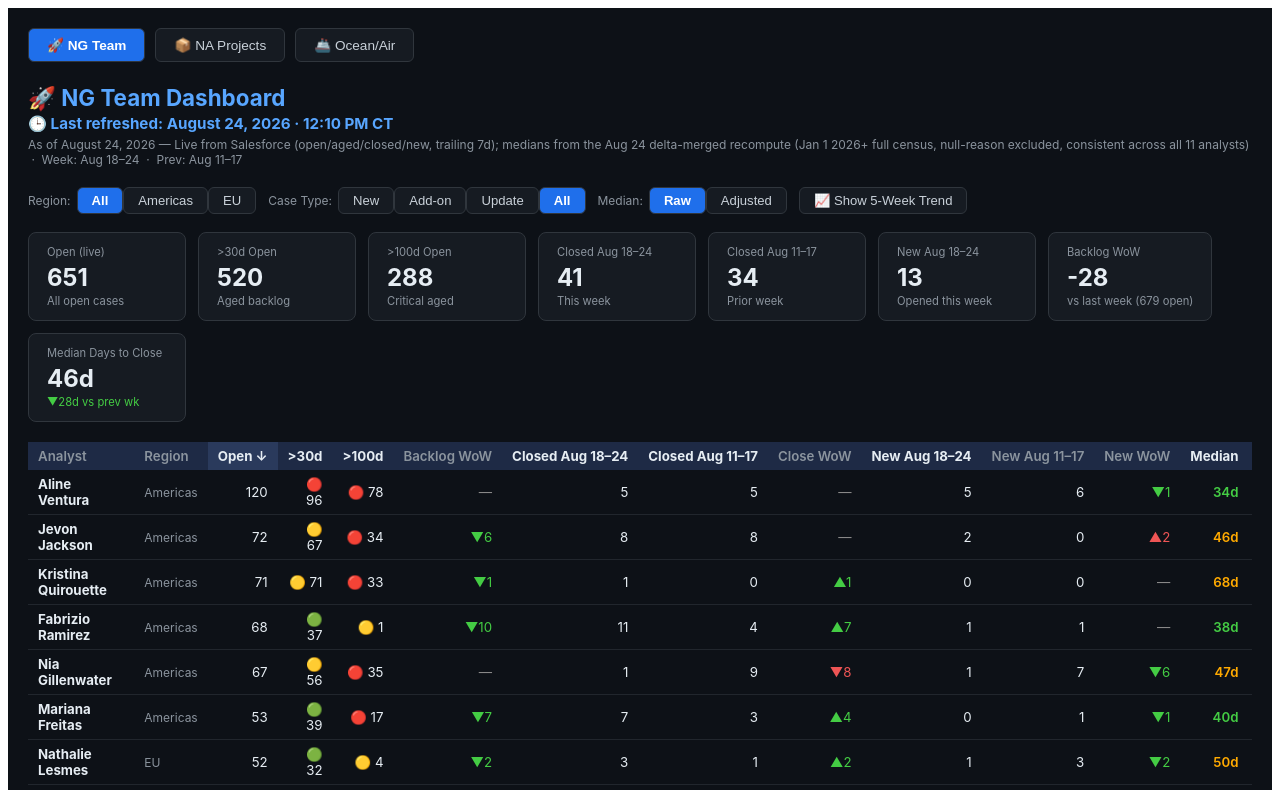
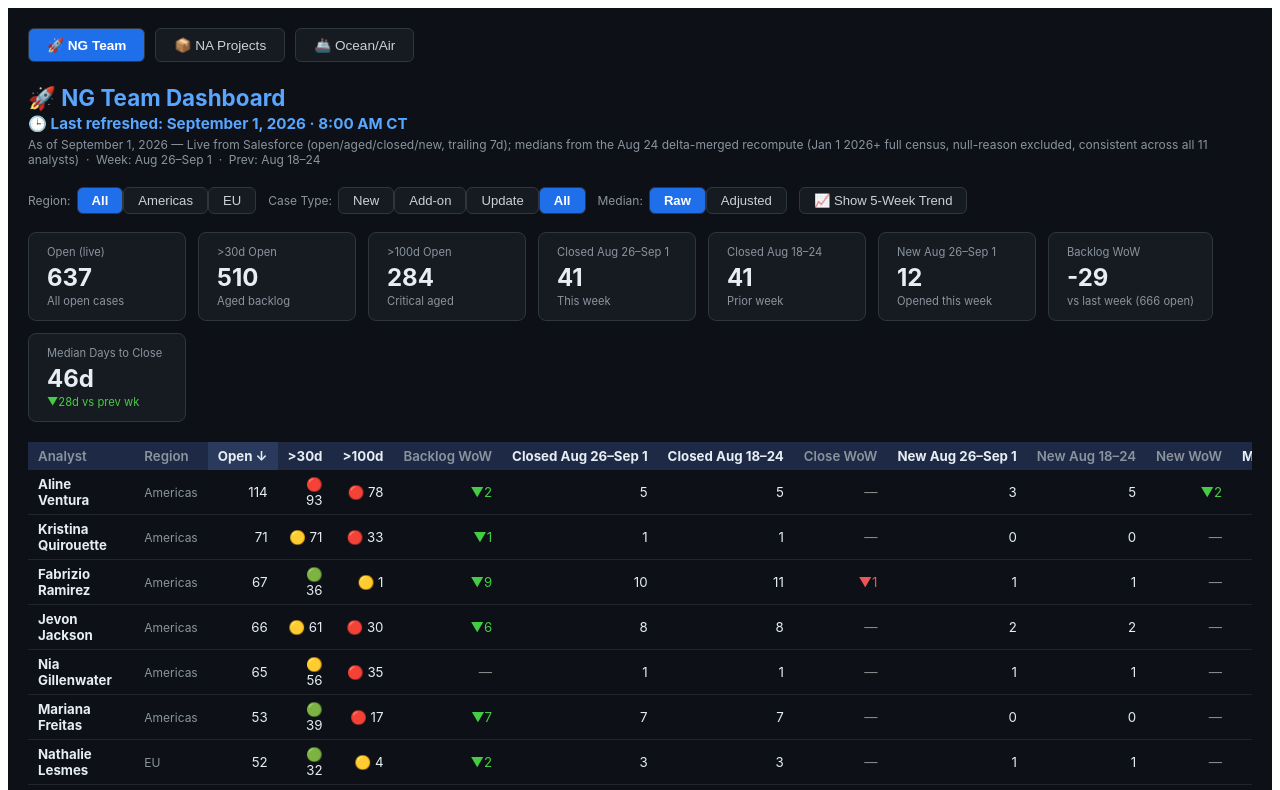
Before and after one commit to The-Vickerman/ng-dashboard, a React (Vite) app: page / in a window 1280 px wide. Shown: the top 790 px of the page. Built offline with nearby package versions, Linux system fonts and the light colour scheme; the HTML template or start-up script is replaced by a standard one.

Commit message:
Refresh NG dashboard: live open/aged/closed/new for trailing week Aug 26-Sep 1 2026

```diff
--- a/src/NGTeam.jsx
+++ b/src/NGTeam.jsx
@@ -1,9 +1,9 @@
 import { useState, useMemo } from "react";
 
-const LAST_REFRESHED = "August 24, 2026 · 12:10 PM CT";
-const AS_OF     = "August 24, 2026 — Live from Salesforce (open/aged/closed/new, trailing 7d); medians from the Aug 24 delta-merged recompute (Jan 1 2026+ full census, null-reason excluded, consistent across all 11 analysts)";
-const THIS_WEEK = "Aug 18–24";
-const PREV_WEEK = "Aug 11–17";
+const LAST_REFRESHED = "September 1, 2026 · 8:00 AM CT";
+const AS_OF     = "September 1, 2026 — Live from Salesforce (open/aged/closed/new, trailing 7d); medians from the Aug 24 delta-merged recompute (Jan 1 2026+ full census, null-reason excluded, consistent across all 11 analysts)";
+const THIS_WEEK = "Aug 26–Sep 1";
+const PREV_WEEK = "Aug 18–24";
 
 const WEEK_LABELS = ["Jun 9–15", "Jun 16–22", "Jun 23–29", "Jun 30–Jul 6", "Jul 16 (recompute)"];
 
@@ -15,10 +15,10 @@ const TEAM_MEDIAN_TREND_ADJ = [34, 43, 47, 48, 31];
 
 const TEAM = [
   { name:"Aline Ventura", region:"Americas",
-    open:{new:30,addon:63,update:22,all:120}, a30:{new:30,addon:56,update:9,all:96},
+    open:{new:29,addon:63,update:19,all:114}, a30:{new:29,addon:56,update:7,all:93},
     a100:{new:25,addon:52,update:0,all:78}, cl7:{new:2,addon:2,update:1,all:5},
-    cp7:{new:0,addon:1,update:4,all:5}, n7:{new:0,addon:0,update:2,all:5},
-    np7:{new:0,addon:0,update:6,all:6}, openp7:120,
+    cp7:{new:2,addon:2,update:1,all:5}, n7:{new:0,addon:0,update:2,all:3},
+    np7:{new:0,addon:0,update:2,all:5}, openp7:116,
     median:{new:67,addon:62,update:24,all:34}, medianAdj:{new:46,addon:34,update:23,all:29},
     medianTrend:[34,34,34,34,34] },
   { name:"Daisy Marquez", region:"Americas",
@@ -27,70 +27,70 @@ const TEAM = [
     cp7:{new:0,addon:0,update:1,all:1}, n7:{new:0,addon:0,update:0,all:0},
     np7:{new:0,addon:0,update:0,all:0}, openp7:51,
     median:{new:93,addon:52,update:137,all:94}, medianAdj:{new:46,addon:52,update:137,all:74},
-    medianTrend:[93,93,93,94,94] },
+    medianTrend:[93,93,94,94,94] },
   { name:"Jevon Jackson", region:"Americas",
-    open:{new:35,addon:25,update:8,all:72}, a30:{new:34,addon:24,update:6,all:67},
-    a100:{new:14,addon:11,update:6,all:34}, cl7:{new:3,addon:2,update:3,all:8},
-    cp7:{new:4,addon:3,update:1,all:8}, n7:{new:0,addon:0,update:2,all:2},
-    np7:{new:0,addon:0,update:0,all:0}, openp7:78,
+    open:{new:32,addon:23,update:7,all:66}, a30:{new:31,addon:22,update:5,all:61},
+    a100:{new:12,addon:10,update:5,all:30}, cl7:{new:3,addon:2,update:3,all:8},
+    cp7:{new:3,addon:2,update:3,all:8}, n7:{new:0,addon:0,update:2,all:2},
+    np7:{new:0,addon:0,update:2,all:2}, openp7:72,
     median:{new:66,addon:48,update:41,all:46}, medianAdj:{new:44,addon:33,update:29,all:34},
-    medianTrend:[42,46,46,46,46] },
+    medianTrend:[46,46,46,46,46] },
   { name:"Kristen Whitman", region:"Americas",
-    open:{new:2,addon:3,update:4,all:11}, a30:{new:2,addon:1,update:4,all:7},
-    a100:{new:1,addon:1,update:2,all:4}, cl7:{new:1,addon:0,update:0,all:3},
-    cp7:{new:0,addon:1,update:0,all:2}, n7:{new:0,addon:0,update:0,all:2},
-    np7:{new:0,addon:2,update:0,all:5}, openp7:12,
+    open:{new:2,addon:4,update:4,all:11}, a30:{new:2,addon:1,update:4,all:7},
+    a100:{new:1,addon:1,update:2,all:4}, cl7:{new:1,addon:0,update:0,all:4},
+    cp7:{new:1,addon:0,update:0,all:3}, n7:{new:0,addon:1,update:0,all:3},
+    np7:{new:0,addon:0,update:0,all:2}, openp7:12,
     median:{new:45,addon:56,update:17,all:45}, medianAdj:{new:30,addon:56,update:17,all:34},
-    medianTrend:[42,45,45,45,45] },
+    medianTrend:[45,45,45,45,45] },
   { name:"Kristina Quirouette", region:"Americas",
     open:{new:37,addon:7,update:3,all:71}, a30:{new:37,addon:7,update:3,all:71},
     a100:{new:17,addon:4,update:2,all:33}, cl7:{new:0,addon:1,update:0,all:1},
-    cp7:{new:0,addon:0,update:0,all:0}, n7:{new:0,addon:0,update:0,all:0},
+    cp7:{new:0,addon:1,update:0,all:1}, n7:{new:0,addon:0,update:0,all:0},
     np7:{new:0,addon:0,update:0,all:0}, openp7:72,
     median:{new:89,addon:58,update:53,all:68}, medianAdj:{new:89,addon:35,update:53,all:63},
-    medianTrend:[62,68,68,68,68] },
+    medianTrend:[68,68,68,68,68] },
   { name:"Mariana Freitas", region:"Americas",
     open:{new:15,addon:14,update:19,all:53}, a30:{new:13,addon:11,update:10,all:39},
     a100:{new:7,addon:3,update:2,all:17}, cl7:{new:2,addon:2,update:3,all:7},
-    cp7:{new:1,addon:0,update:2,all:3}, n7:{new:0,addon:0,update:0,all:0},
-    np7:{new:0,addon:0,update:1,all:1}, openp7:60,
+    cp7:{new:2,addon:2,update:3,all:7}, n7:{new:0,addon:0,update:0,all:0},
+    np7:{new:0,addon:0,update:0,all:0}, openp7:60,
     median:{new:51,addon:44,update:31,all:40}, medianAdj:{new:35,addon:41,update:29,all:34},
     medianTrend:[40,40,40,40,40] },
   { name:"Nia Gillenwater", region:"Americas",
-    open:{new:13,addon:29,update:21,all:67}, a30:{new:13,addon:24,update:17,all:56},
+    open:{new:13,addon:29,update:20,all:65}, a30:{new:13,addon:24,update:17,all:56},
     a100:{new:9,addon:15,update:10,all:35}, cl7:{new:0,addon:1,update:0,all:1},
-    cp7:{new:0,addon:2,update:5,all:9}, n7:{new:0,addon:0,update:0,all:1},
-    np7:{new:0,addon:4,update:2,all:7}, openp7:67,
+    cp7:{new:0,addon:1,update:0,all:1}, n7:{new:0,addon:0,update:0,all:1},
+    np7:{new:0,addon:0,update:0,all:1}, openp7:65,
     median:{new:84,addon:62,update:27,all:47}, medianAdj:{new:80,addon:48,update:26,all:29},
-    medianTrend:[47,48,48,47,47] },
+    medianTrend:[48,47,47,47,47] },
   { name:"Fabrizio Ramirez", region:"Americas",
-    open:{new:3,addon:15,update:43,all:68}, a30:{new:3,addon:6,update:21,all:37},
-    a100:{new:1,addon:0,update:0,all:1}, cl7:{new:5,addon:0,update:6,all:11},
-    cp7:{new:0,addon:1,update:3,all:4}, n7:{new:0,addon:0,update:1,all:1},
-    np7:{new:0,addon:0,update:1,all:1}, openp7:78,
+    open:{new:3,addon:14,update:43,all:67}, a30:{new:3,addon:5,update:21,all:36},
+    a100:{new:1,addon:0,update:0,all:1}, cl7:{new:3,addon:1,update:6,all:10},
+    cp7:{new:5,addon:0,update:6,all:11}, n7:{new:0,addon:0,update:1,all:1},
+    np7:{new:0,addon:0,update:1,all:1}, openp7:76,
     median:{new:52,addon:41,update:36,all:38}, medianAdj:{new:46,addon:40,update:30,all:36},
-    medianTrend:[34,40,40,38,38] },
+    medianTrend:[40,38,38,38,38] },
   { name:"Nathalie Lesmes", region:"EU",
     open:{new:9,addon:20,update:3,all:52}, a30:{new:7,addon:16,update:2,all:32},
     a100:{new:2,addon:2,update:0,all:4}, cl7:{new:2,addon:0,update:0,all:3},
-    cp7:{new:0,addon:1,update:0,all:1}, n7:{new:0,addon:0,update:0,all:1},
-    np7:{new:1,addon:1,update:1,all:3}, openp7:54,
+    cp7:{new:2,addon:0,update:0,all:3}, n7:{new:0,addon:0,update:0,all:1},
+    np7:{new:0,addon:0,update:0,all:1}, openp7:54,
     median:{new:54,addon:100,update:44,all:50}, medianAdj:{new:42,addon:78,update:30,all:44},
-    medianTrend:[42,51,51,50,50] },
+    medianTrend:[51,50,50,50,50] },
   { name:"Oleksii Kosenko", region:"EU",
-    open:{new:10,addon:11,update:15,all:42}, a30:{new:10,addon:11,update:15,all:41},
+    open:{new:10,addon:12,update:15,all:43}, a30:{new:10,addon:11,update:15,all:41},
     a100:{new:9,addon:1,update:14,all:27}, cl7:{new:0,addon:0,update:1,all:1},
-    cp7:{new:0,addon:0,update:0,all:0}, n7:{new:0,addon:0,update:0,all:1},
-    np7:{new:0,addon:0,update:0,all:0}, openp7:42,
+    cp7:{new:0,addon:0,update:1,all:1}, n7:{new:0,addon:0,update:0,all:1},
+    np7:{new:0,addon:0,update:0,all:1}, openp7:43,
     median:{new:160,addon:65,update:1,all:72}, medianAdj:{new:109,addon:54,update:1,all:62},
-    medianTrend:[76,72,72,72,72] },
+    medianTrend:[72,72,72,72,72] },
   { name:"Prathiba Seetharaman", region:"EU",
     open:{new:12,addon:18,update:1,all:45}, a30:{new:8,addon:14,update:1,all:24},
     a100:{new:3,addon:3,update:1,all:7}, cl7:{new:0,addon:0,update:0,all:0},
-    cp7:{new:1,addon:0,update:0,all:1}, n7:{new:0,addon:0,update:0,all:0},
-    np7:{new:1,addon:1,update:0,all:2}, openp7:45,
+    cp7:{new:0,addon:0,update:0,all:0}, n7:{new:0,addon:0,update:0,all:0},
+    np7:{new:0,addon:0,update:0,all:0}, openp7:45,
     median:{new:0,addon:70,update:18,all:34}, medianAdj:{new:0,addon:62,update:18,all:34},
-    medianTrend:[99,28,28,34,34] },
+    medianTrend:[28,34,34,34,34] },
 ];
 
 const REASON_LABELS = { new:"New", addon:"Add-on", update:"Update", all:"All" };
```
